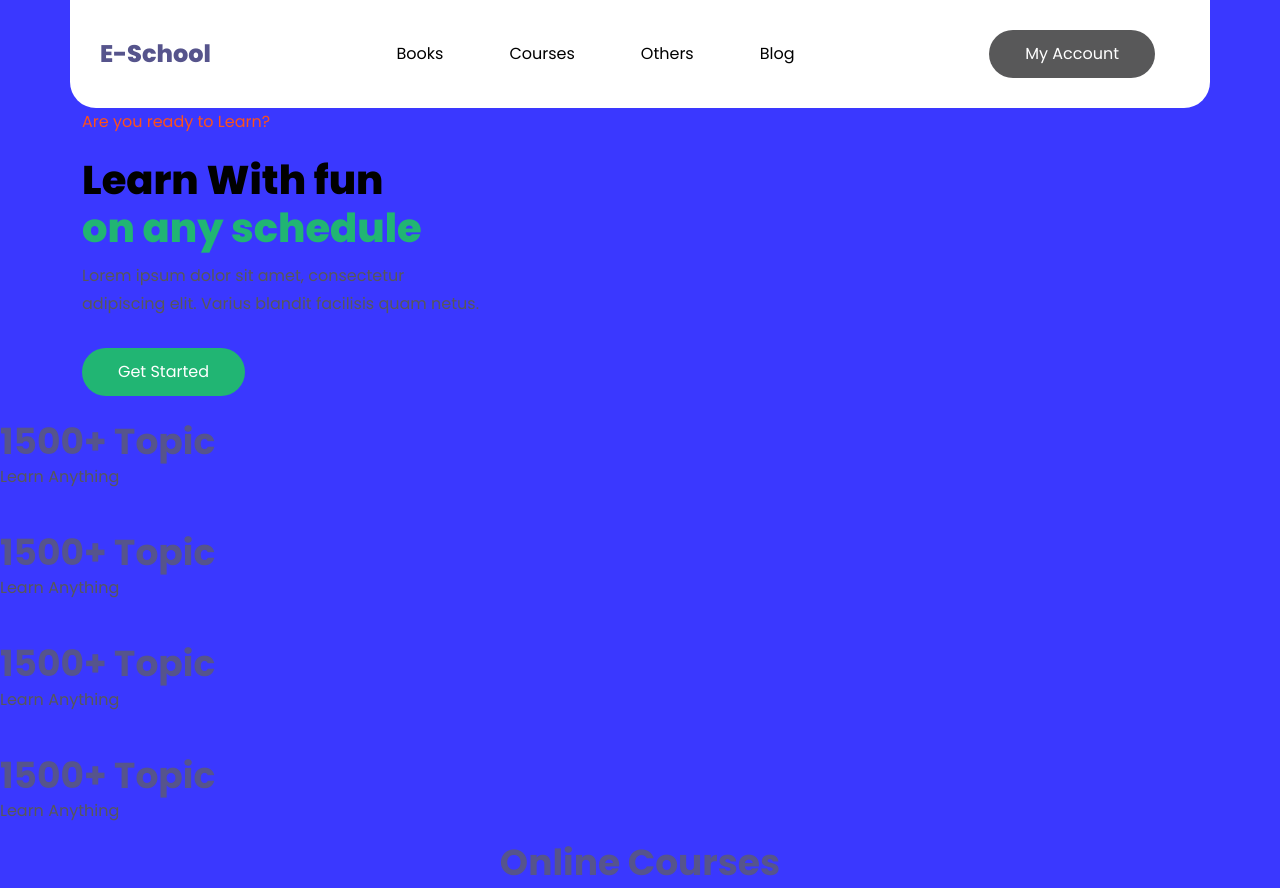
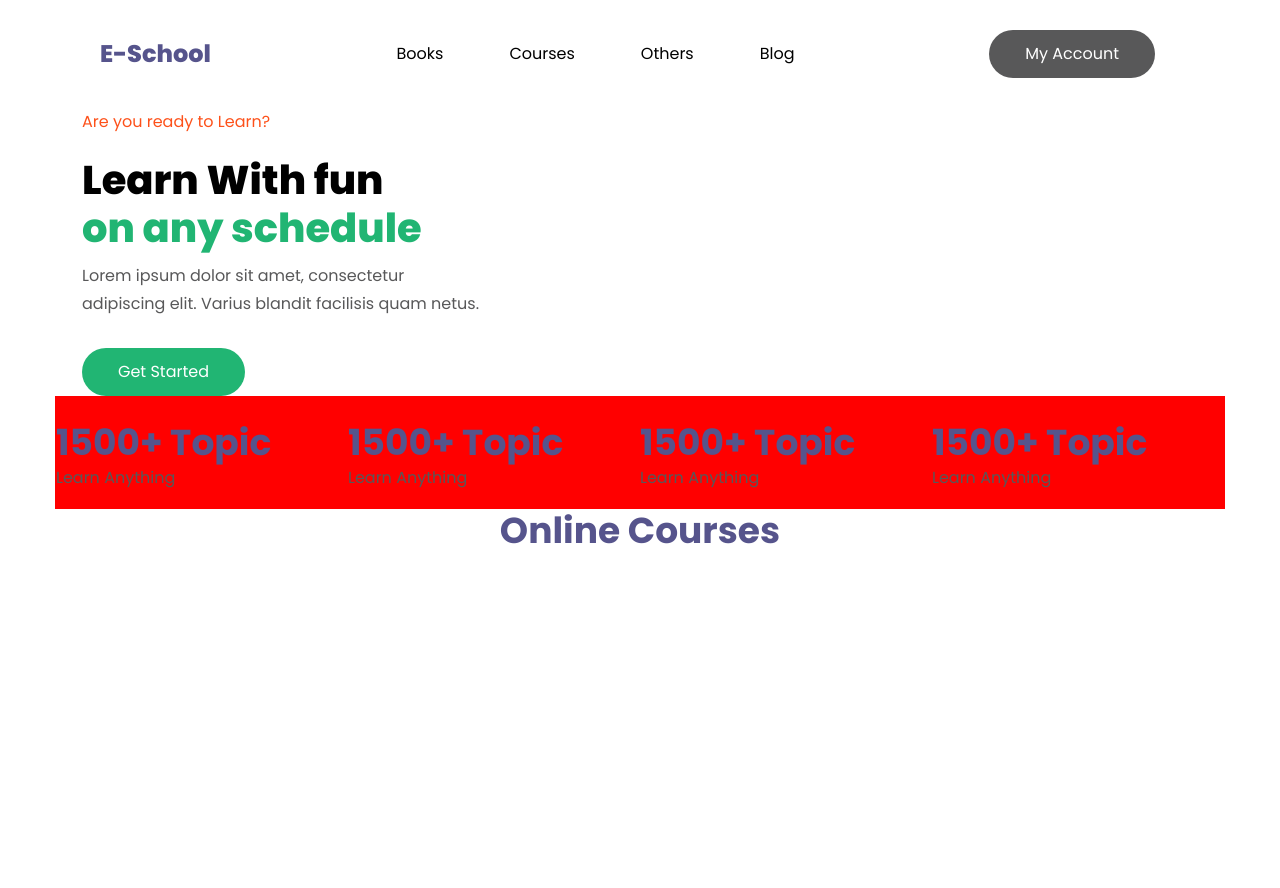
Before and after one commit to MhdZakkiFarhan/Projek-Front-End, a plain HTML site: page Index.html in a window 1280 px wide. After the commit the page ends 800 px from the top, so only its background shows below. Drawn offline with nearby package versions, Linux system fonts and the light colour scheme; files that its build step writes are made by us from their sources.

Commit message:
Update style.css

```diff
--- a/style.css
+++ b/style.css
@@ -18,7 +18,22 @@
 
 body {
     font-family: "Poppins", sans-serif;
-    background: var(--blue);
+    background: var(--white);
+}
+
+.container-smallcard {
+    width: 1170px;
+    margin: auto;
+    flex-wrap: wrap;
+    justify-content: space-around;
+    display: flex;
+    border: 1px solid red;
+}
+
+.small-card {
+    flex-basis: 25%;
+    background: red;
+
 }
 
 .big-header {
```
